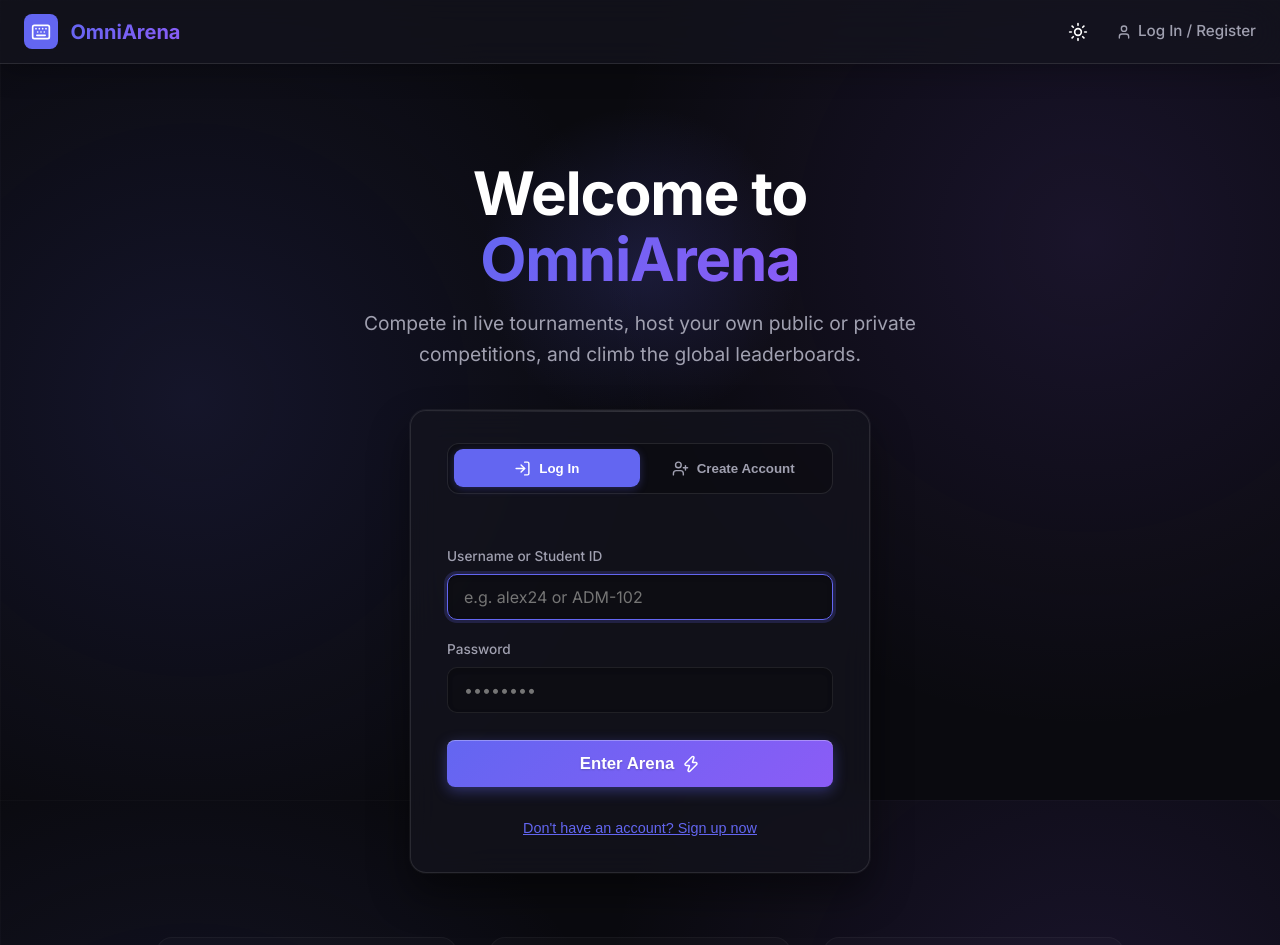
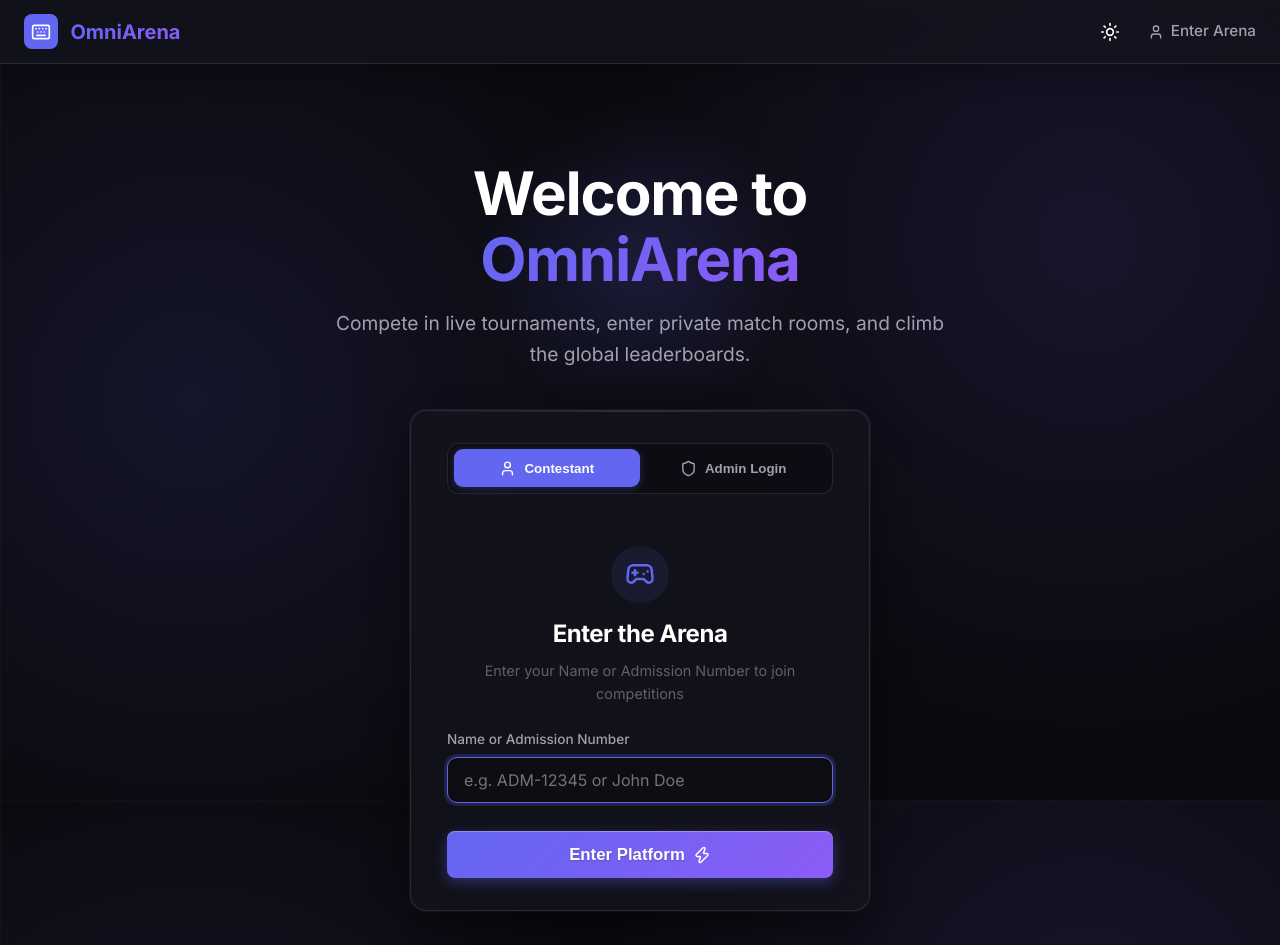
Before and after one commit to shahadgm/Omni-Arena, a React (Vite) app: page / in a window 1280 px wide. Shown: the top 945 px of the page. Built offline with nearby package versions, Linux system fonts and the light colour scheme.

Commit message:
Allow contestants to enter directly with name or admission number without account or password

```diff
--- a/src/components/Navbar.jsx
+++ b/src/components/Navbar.jsx
@@ -156,7 +156,7 @@ const Navbar = ({ theme, toggleTheme }) => {
             </>
           ) : (
             <Link to="/" style={linkItemStyle} onMouseOver={e => e.currentTarget.style.color = 'var(--accent-primary)'} onMouseOut={e => e.currentTarget.style.color = 'var(--text-secondary)'}>
-              <User size={16} /> Log In / Register
+              <User size={16} /> Enter Arena
             </Link>
           )}
 
@@ -234,7 +234,7 @@ const Navbar = ({ theme, toggleTheme }) => {
             </>
           ) : (
             <Link to="/" style={mobileLinkItemStyle} onClick={() => setMobileMenuOpen(false)}>
-              <User size={18} color="var(--accent-primary)" /> Log In / Register
+              <User size={18} color="var(--accent-primary)" /> Enter Arena
             </Link>
           )}
         </div>
--- a/src/pages/LandingPage.jsx
+++ b/src/pages/LandingPage.jsx
@@ -3,89 +3,70 @@ import { useNavigate } from 'react-router-dom';
 import Card from '../components/ui/Card';
 import Input from '../components/ui/Input';
 import Button from '../components/ui/Button';
-import { Trophy, Zap, Keyboard, Gamepad2, UserPlus, LogIn, Lock, User, Sparkles } from 'lucide-react';
+import { Trophy, Zap, Gamepad2, Shield, Lock, User } from 'lucide-react';
 import { authService } from '../services/db';
 
 const LandingPage = () => {
-  const [tab, setTab] = useState('login'); // 'login' | 'register'
+  const [tab, setTab] = useState('contestant'); // 'contestant' | 'admin'
 
-  // Login form state
-  const [loginUsername, setLoginUsername] = useState('');
-  const [loginPassword, setLoginPassword] = useState('');
+  // Contestant entry state
+  const [contestantId, setContestantId] = useState('');
 
-  // Register form state
-  const [regDisplayName, setRegDisplayName] = useState('');
-  const [regUsername, setRegUsername] = useState('');
-  const [regPassword, setRegPassword] = useState('');
-  const [regConfirmPassword, setRegConfirmPassword] = useState('');
+  // Admin login state
+  const [adminUsername, setAdminUsername] = useState('');
+  const [adminPassword, setAdminPassword] = useState('');
 
   const [loading, setLoading] = useState(false);
   const [error, setError] = useState('');
-  const [successMsg, setSuccessMsg] = useState('');
   const navigate = useNavigate();
 
   useEffect(() => {
     if (authService.isAdmin()) {
       navigate('/admin/dashboard');
-    } else if (authService.isAuthenticated()) {
+    } else if (localStorage.getItem('studentId')) {
       navigate('/dashboard');
     }
   }, [navigate]);
 
-  const handleLogin = async (e) => {
+  const handleContestantEnter = (e) => {
     e.preventDefault();
     setError('');
-    setSuccessMsg('');
-    if (!loginUsername.trim() || !loginPassword) {
-      setError('Please enter both username and password.');
+    const cleanId = contestantId.trim();
+    if (cleanId.length < 2) {
+      setError('Please enter a valid Name or Admission Number (min 2 characters).');
+      return;
+    }
+
+    // Store student identity for tournament participation
+    localStorage.setItem('studentId', cleanId);
+    localStorage.setItem('displayName', cleanId);
+    localStorage.setItem('user', JSON.stringify({
+      username: cleanId,
+      displayName: cleanId,
+      role: 'student'
+    }));
+    localStorage.setItem('isAdmin', 'false');
+    navigate('/dashboard');
+  };
+
+  const handleAdminLogin = async (e) => {
+    e.preventDefault();
+    setError('');
+    if (!adminUsername.trim() || !adminPassword) {
+      setError('Please enter both admin username and password.');
       return;
     }
     setLoading(true);
     try {
-      const user = await authService.login(loginUsername, loginPassword);
+      const user = await authService.login(adminUsername, adminPassword);
       if (user.role === 'admin') {
         navigate('/admin/dashboard');
       } else {
-        navigate('/dashboard');
+        setError('Administrator privileges required.');
+        authService.logout();
       }
     } catch (err) {
-      setError(err.message || 'Login failed. Please check your credentials.');
-    } finally {
-      setLoading(false);
-    }
-  };
-
-  const handleRegister = async (e) => {
-    e.preventDefault();
-    setError('');
-    setSuccessMsg('');
-
-    if (regUsername.trim().length < 3) {
-      setError('Username must be at least 3 characters.');
-      return;
-    }
-    if (regPassword.length < 4) {
-      setError('Password must be at least 4 characters long.');
-      return;
-    }
-    if (regPassword !== regConfirmPassword) {
-      setError('Passwords do not match. Please re-enter.');
-      return;
-    }
-
-    setLoading(true);
-    try {
-      const user = await authService.register(regUsername, regPassword, regDisplayName);
-      setSuccessMsg('Account created successfully! Redirecting...');
-      setTimeout(() => {
-        if (user && user.role === 'admin') {
-          navigate('/admin/dashboard');
-        } else {
-          navigate('/dashboard');
-        }
-      }, 500);
-    } catch (err) {
-      setError(err.message || 'Registration failed. Please try again.');
+      setError(err.message || 'Invalid username or password.');
     } finally {
       setLoading(false);
     }
@@ -102,11 +83,11 @@ const LandingPage = () => {
           <span className="text-gradient">OmniArena</span>
         </h1>
         <p style={{ fontSize: '1.2rem', color: 'var(--text-secondary)', maxWidth: '620px', margin: '0 auto', lineHeight: 1.6 }}>
-          Compete in live tournaments, host your own public or private competitions, and climb the global leaderboards.
+          Compete in live tournaments, enter private match rooms, and climb the global leaderboards.
         </p>
       </div>
 
-      {/* Main Auth Card */}
+      {/* Main Card */}
       <Card style={{
         width: '100%',
         maxWidth: '460px',
@@ -127,13 +108,13 @@ const LandingPage = () => {
         }}>
           <button
             type="button"
-            onClick={() => { setTab('login'); setError(''); setSuccessMsg(''); }}
+            onClick={() => { setTab('contestant'); setError(''); }}
             style={{
               padding: '0.65rem 1rem',
               borderRadius: '9px',
               border: 'none',
-              background: tab === 'login' ? 'var(--accent-primary)' : 'transparent',
-              color: tab === 'login' ? '#ffffff' : 'var(--text-secondary)',
+              background: tab === 'contestant' ? 'var(--accent-primary)' : 'transparent',
+              color: tab === 'contestant' ? '#ffffff' : 'var(--text-secondary)',
               fontWeight: '600',
               cursor: 'pointer',
               display: 'flex',
@@ -141,20 +122,20 @@ const LandingPage = () => {
               justifyContent: 'center',
               gap: '0.5rem',
               transition: 'all 0.2s ease',
-              boxShadow: tab === 'login' ? '0 2px 8px rgba(99,102,241,0.3)' : 'none'
+              boxShadow: tab === 'contestant' ? '0 2px 8px rgba(99,102,241,0.3)' : 'none'
             }}
           >
-            <LogIn size={17} /> Log In
+            <User size={17} /> Contestant
           </button>
           <button
             type="button"
-            onClick={() => { setTab('register'); setError(''); setSuccessMsg(''); }}
+            onClick={() => { setTab('admin'); setError(''); }}
             style={{
               padding: '0.65rem 1rem',
               borderRadius: '9px',
               border: 'none',
-              background: tab === 'register' ? 'var(--accent-primary)' : 'transparent',
-              color: tab === 'register' ? '#ffffff' : 'var(--text-secondary)',
+              background: tab === 'admin' ? 'var(--accent-primary)' : 'transparent',
+              color: tab === 'admin' ? '#ffffff' : 'var(--text-secondary)',
               fontWeight: '600',
               cursor: 'pointer',
               display: 'flex',
@@ -162,10 +143,10 @@ const LandingPage = () => {
               justifyContent: 'center',
               gap: '0.5rem',
               transition: 'all 0.2s ease',
-              boxShadow: tab === 'register' ? '0 2px 8px rgba(99,102,241,0.3)' : 'none'
+              boxShadow: tab === 'admin' ? '0 2px 8px rgba(99,102,241,0.3)' : 'none'
             }}
           >
-            <UserPlus size={17} /> Create Account
+            <Shield size={17} /> Admin Login
           </button>
         </div>
 
@@ -186,28 +167,53 @@ const LandingPage = () => {
           </div>
         )}
 
-        {successMsg && (
-          <div style={{
-            padding: '0.75rem 1rem',
-            background: 'rgba(16, 185, 129, 0.12)',
-            border: '1px solid rgba(16, 185, 129, 0.3)',
-            borderRadius: '8px',
-            color: 'var(--success)',
-            fontSize: '0.9rem',
-            marginBottom: '1.25rem'
-          }}>
-            {successMsg}
+        {tab === 'contestant' ? (
+          <div>
+            <div style={{ textAlign: 'center', marginBottom: '1.5rem' }}>
+              <div style={{ display: 'inline-flex', padding: '0.85rem', background: 'rgba(99,102,241,0.1)', borderRadius: '50%', marginBottom: '0.75rem' }}>
+                <Gamepad2 size={30} color="var(--accent-primary)" />
               </div>
-        )}
+              <h2 style={{ fontSize: '1.5rem', fontWeight: '700', marginBottom: '0.35rem' }}>Enter the Arena</h2>
+              <p style={{ color: 'var(--text-tertiary)', fontSize: '0.9rem' }}>Enter your Name or Admission Number to join competitions</p>
+            </div>
 
-        {tab === 'login' ? (
-          <form onSubmit={handleLogin} style={{ display: 'flex', flexDirection: 'column', gap: '1.2rem' }}>
+            <form onSubmit={handleContestantEnter} style={{ display: 'flex', flexDirection: 'column', gap: '1.25rem' }}>
               <div style={{ display: 'flex', flexDirection: 'column', gap: '0.4rem' }}>
-              <label style={{ fontSize: '0.85rem', fontWeight: '500', color: 'var(--text-secondary)' }}>Username or Student ID</label>
+                <label style={{ fontSize: '0.85rem', fontWeight: '500', color: 'var(--text-secondary)' }}>Name or Admission Number</label>
                 <Input
-                placeholder="e.g. alex24 or ADM-102"
-                value={loginUsername}
-                onChange={(e) => { setLoginUsername(e.target.value); setError(''); }}
+                  placeholder="e.g. ADM-12345 or John Doe"
+                  value={contestantId}
+                  onChange={(e) => { setContestantId(e.target.value); setError(''); }}
+                  autoFocus
+                  required
+                />
+              </div>
+
+              <Button
+                type="submit"
+                style={{ width: '100%', padding: '0.85rem', fontSize: '1.05rem', marginTop: '0.5rem', display: 'flex', justifyContent: 'center', gap: '0.5rem' }}
+              >
+                Enter Platform <Zap size={18} />
+              </Button>
+            </form>
+          </div>
+        ) : (
+          <div>
+            <div style={{ textAlign: 'center', marginBottom: '1.5rem' }}>
+              <div style={{ display: 'inline-flex', padding: '0.85rem', background: 'rgba(99,102,241,0.1)', borderRadius: '50%', marginBottom: '0.75rem' }}>
+                <Lock size={30} color="var(--accent-primary)" />
+              </div>
+              <h2 style={{ fontSize: '1.5rem', fontWeight: '700', marginBottom: '0.35rem' }}>Admin Portal</h2>
+              <p style={{ color: 'var(--text-tertiary)', fontSize: '0.9rem' }}>Sign in with your administrator credentials</p>
+            </div>
+
+            <form onSubmit={handleAdminLogin} style={{ display: 'flex', flexDirection: 'column', gap: '1.2rem' }}>
+              <div style={{ display: 'flex', flexDirection: 'column', gap: '0.4rem' }}>
+                <label style={{ fontSize: '0.85rem', fontWeight: '500', color: 'var(--text-secondary)' }}>Username</label>
+                <Input
+                  placeholder="e.g. admin"
+                  value={adminUsername}
+                  onChange={(e) => { setAdminUsername(e.target.value); setError(''); }}
                   autoFocus
                   required
                 />
@@ -218,8 +224,8 @@ const LandingPage = () => {
                 <Input
                   type="password"
                   placeholder="••••••••"
-                value={loginPassword}
-                onChange={(e) => { setLoginPassword(e.target.value); setError(''); }}
+                  value={adminPassword}
+                  onChange={(e) => { setAdminPassword(e.target.value); setError(''); }}
                   required
                 />
               </div>
@@ -229,82 +235,10 @@ const LandingPage = () => {
                 disabled={loading}
                 style={{ width: '100%', padding: '0.85rem', fontSize: '1.05rem', marginTop: '0.5rem', display: 'flex', justifyContent: 'center', gap: '0.5rem' }}
               >
-              {loading ? 'Logging in...' : 'Enter Arena'} <Zap size={18} />
+                {loading ? 'Authenticating...' : 'Sign In as Admin'} <Zap size={18} />
               </Button>
-
-            <div style={{ textAlign: 'center', marginTop: '0.5rem' }}>
-              <button
-                type="button"
-                onClick={() => setTab('register')}
-                style={{ background: 'none', border: 'none', color: 'var(--accent-primary)', fontSize: '0.9rem', cursor: 'pointer', textDecoration: 'underline' }}
-              >
-                Don't have an account? Sign up now
-              </button>
+            </form>
           </div>
-          </form>
-        ) : (
-          <form onSubmit={handleRegister} style={{ display: 'flex', flexDirection: 'column', gap: '1.1rem' }}>
-            <div style={{ display: 'flex', flexDirection: 'column', gap: '0.35rem' }}>
-              <label style={{ fontSize: '0.85rem', fontWeight: '500', color: 'var(--text-secondary)' }}>Display Name</label>
-              <Input
-                placeholder="e.g. Alex Morgan"
-                value={regDisplayName}
-                onChange={(e) => { setRegDisplayName(e.target.value); setError(''); }}
-                autoFocus
-                required
-              />
-            </div>
-
-            <div style={{ display: 'flex', flexDirection: 'column', gap: '0.35rem' }}>
-              <label style={{ fontSize: '0.85rem', fontWeight: '500', color: 'var(--text-secondary)' }}>Username / Student ID</label>
-              <Input
-                placeholder="e.g. alex24 (min 3 chars)"
-                value={regUsername}
-                onChange={(e) => { setRegUsername(e.target.value.toLowerCase().replace(/\s+/g, '')); setError(''); }}
-                required
-              />
-            </div>
-
-            <div style={{ display: 'flex', flexDirection: 'column', gap: '0.35rem' }}>
-              <label style={{ fontSize: '0.85rem', fontWeight: '500', color: 'var(--text-secondary)' }}>Password</label>
-              <Input
-                type="password"
-                placeholder="Min 4 characters"
-                value={regPassword}
-                onChange={(e) => { setRegPassword(e.target.value); setError(''); }}
-                required
-              />
-            </div>
-
-            <div style={{ display: 'flex', flexDirection: 'column', gap: '0.35rem' }}>
-              <label style={{ fontSize: '0.85rem', fontWeight: '500', color: 'var(--text-secondary)' }}>Confirm Password</label>
-              <Input
-                type="password"
-                placeholder="Repeat password"
-                value={regConfirmPassword}
-                onChange={(e) => { setRegConfirmPassword(e.target.value); setError(''); }}
-                required
-              />
-            </div>
-
-            <Button
-              type="submit"
-              disabled={loading}
-              style={{ width: '100%', padding: '0.85rem', fontSize: '1.05rem', marginTop: '0.5rem', display: 'flex', justifyContent: 'center', gap: '0.5rem' }}
-            >
-              {loading ? 'Creating Account...' : 'Create Account & Enter'} <Sparkles size={18} />
-            </Button>
-
-            <div style={{ textAlign: 'center', marginTop: '0.5rem' }}>
-              <button
-                type="button"
-                onClick={() => setTab('login')}
-                style={{ background: 'none', border: 'none', color: 'var(--accent-primary)', fontSize: '0.9rem', cursor: 'pointer', textDecoration: 'underline' }}
-              >
-                Already have an account? Log in
-              </button>
-            </div>
-          </form>
         )}
       </Card>
 
```
Lines whose indentation alone changed are shown as unchanged.
